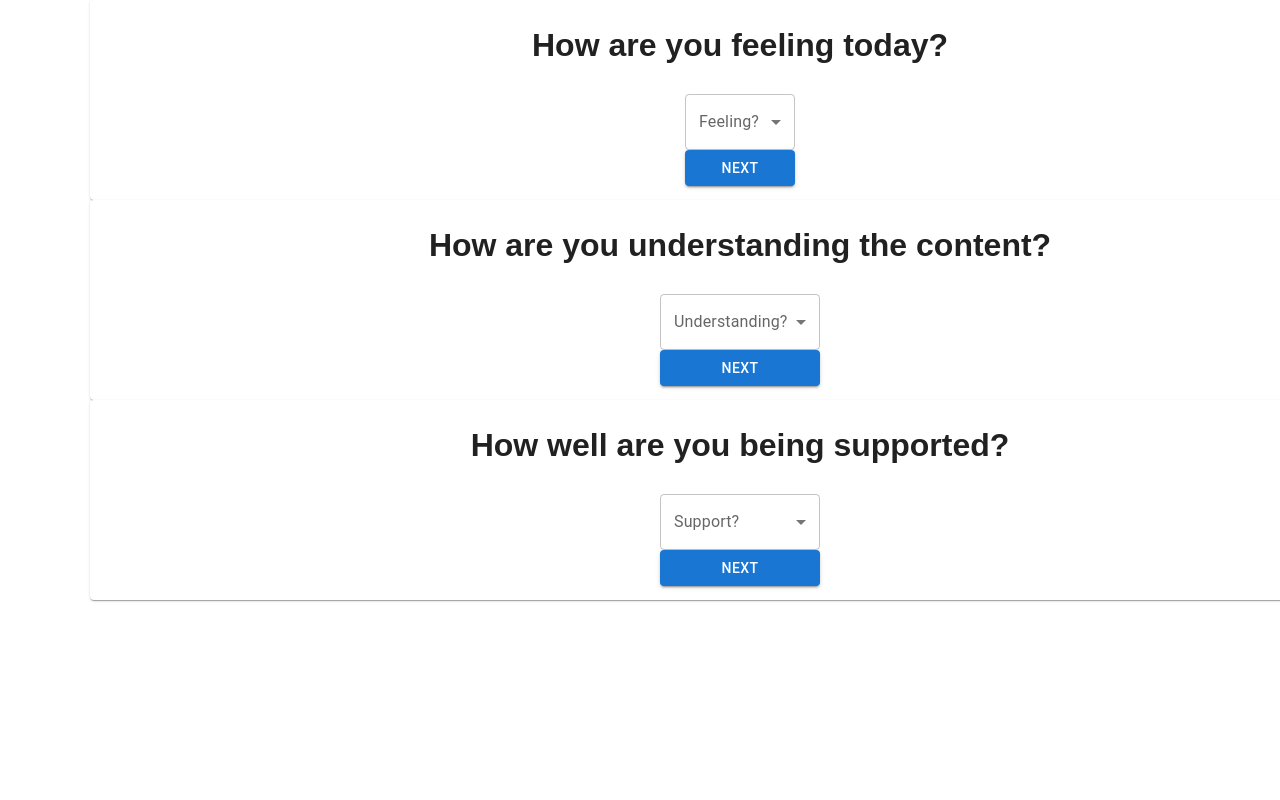
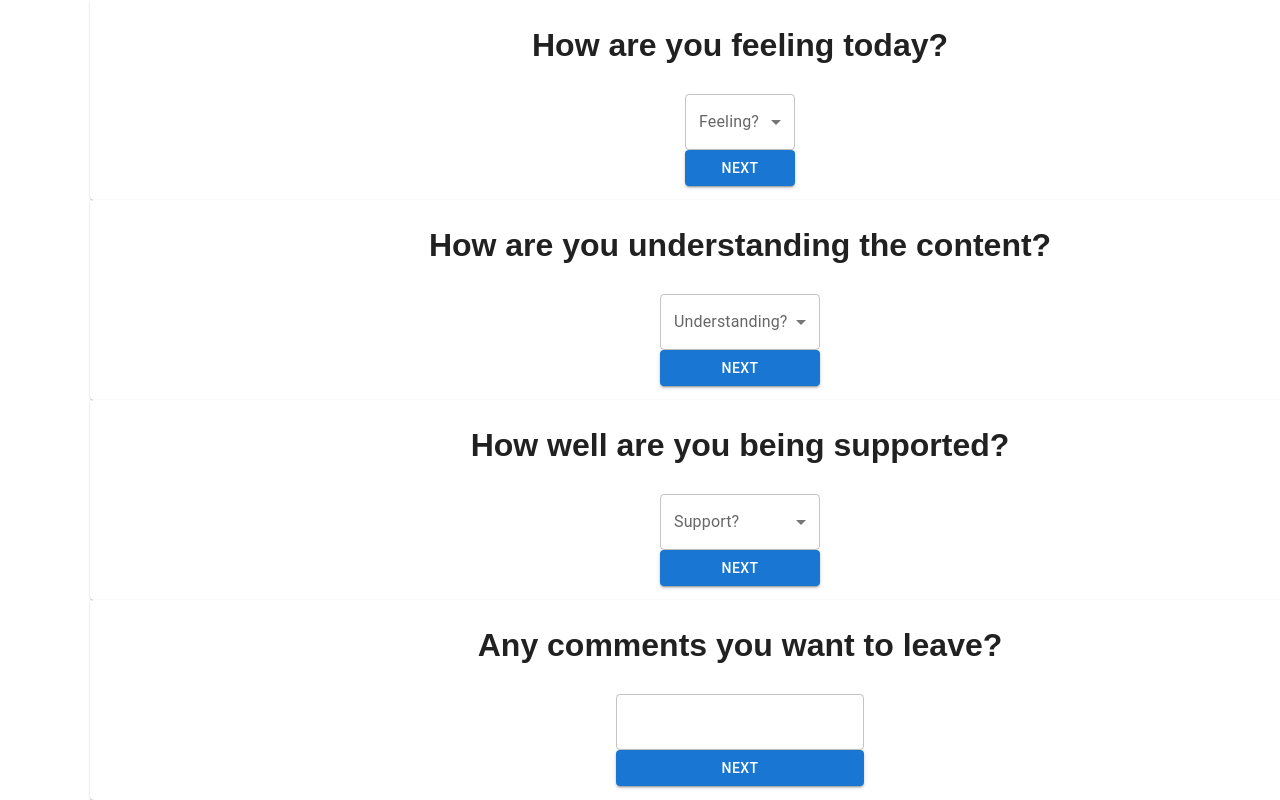
Before and after one commit to AangBel/Redux-Feedback-loop, a React (Create React App) app: page / in a window 1280 px wide. Shown: the part 179-979 px from the top of the page. Before the commit the page ends 800 px from the top, so only its background shows below. Built offline with nearby package versions, Linux system fonts and the light colour scheme.

Commit message:
comment visuals

```diff
--- a/src/components/App/App.css
+++ b/src/components/App/App.css
@@ -42,3 +42,10 @@ h4 {
   margin-left:90px ;
   margin-right: 60px;
 }
+
+.commentingPaper{
+  align-content: center;
+  align-items: center;
+  margin-left:90px ;
+  margin-right: 60px;
+}
--- a/src/components/App/App.jsx
+++ b/src/components/App/App.jsx
@@ -3,6 +3,7 @@ import axios from 'axios';
 import Feeling from '../Feeling/Feeling';
 import Understanding from '../Understanding/Understanding';
 import Supported from '../Supported/Supported';
+import Comments from '../Comments/Comments';
 
 import './App.css';
 
@@ -17,6 +18,7 @@ function App() {
         <Feeling />
         <Understanding />
         <Supported />
+        <Comments />
     </div>
   );
 }
--- /dev/null
+++ b/src/components/Comments/Comments.jsx
@@ -0,0 +1,45 @@
+import * as React from "react";
+import {
+  Box,
+  InputLabel,
+  MenuItem,
+  FormControl,
+  Select,
+  Stack,
+  Button,
+  Paper,
+  TextField,
+} from "@mui/material";
+
+import { useState } from "react";
+
+export default function Comments() {
+  console.log("talking back??");
+  const [comments, setComments] = React.useState("");
+
+  const handleCommentChange = (event) => {
+    const selectedValue = event.target.value;
+    setComments(selectedValue);
+  };
+
+  return (
+    <>
+      <Paper
+        className="commentingPaper"
+        sx={{ height: 200, width: 1300, elevation: 5 }}
+      >
+        <h1>Any comments you want to leave?</h1>
+        <FormControl sx={{ m: 1, minWidth: 160 }}>
+          <TextField
+            id="commenting-label"
+            variant="outlined"
+            value={comments}
+            onChange={handleCommentChange}
+          />
+
+          <Button variant="contained">Next</Button>
+        </FormControl>
+      </Paper>
+    </>
+  );
+}
--- a/src/components/Feeling/Feeling.jsx
+++ b/src/components/Feeling/Feeling.jsx
@@ -10,11 +10,6 @@ import {
     Paper,
 } from "@mui/material";
 
-// import Box from "@mui/material/Box";
-// import InputLabel from "@mui/material/InputLabel";
-// import MenuItem from "@mui/material/MenuItem";
-// import FormControl from "@mui/material/FormControl";
-// import Select, { SelectChangeEvent } from "@mui/material/Select";
 import { useState } from "react";
 
 export default function Feeling() {
```
